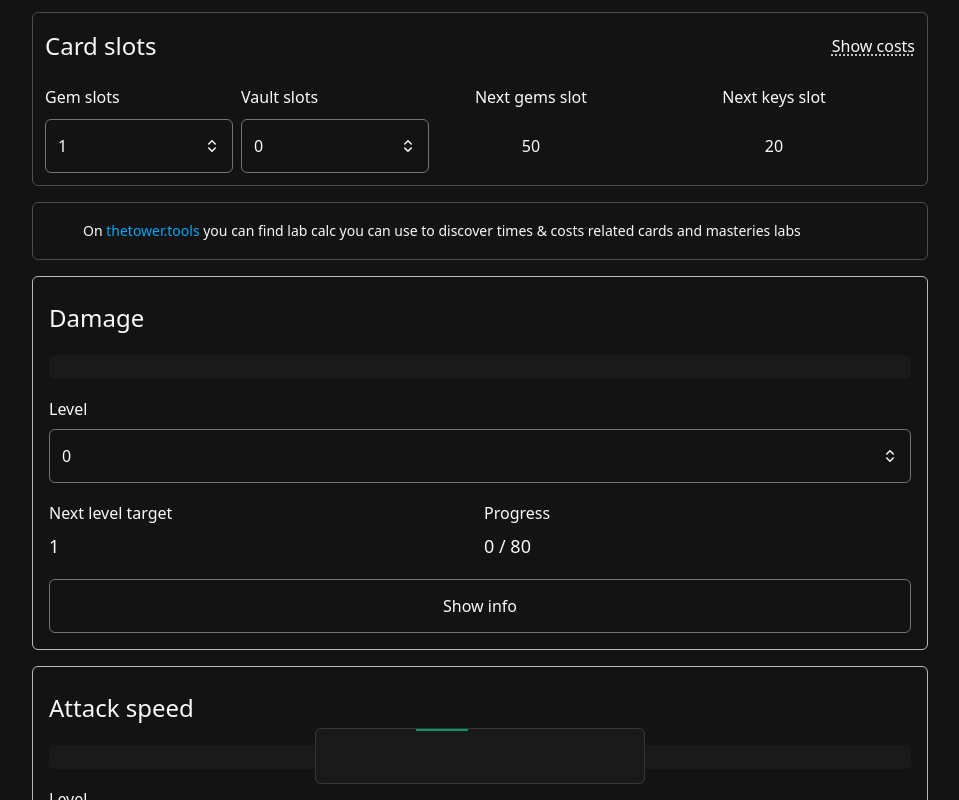
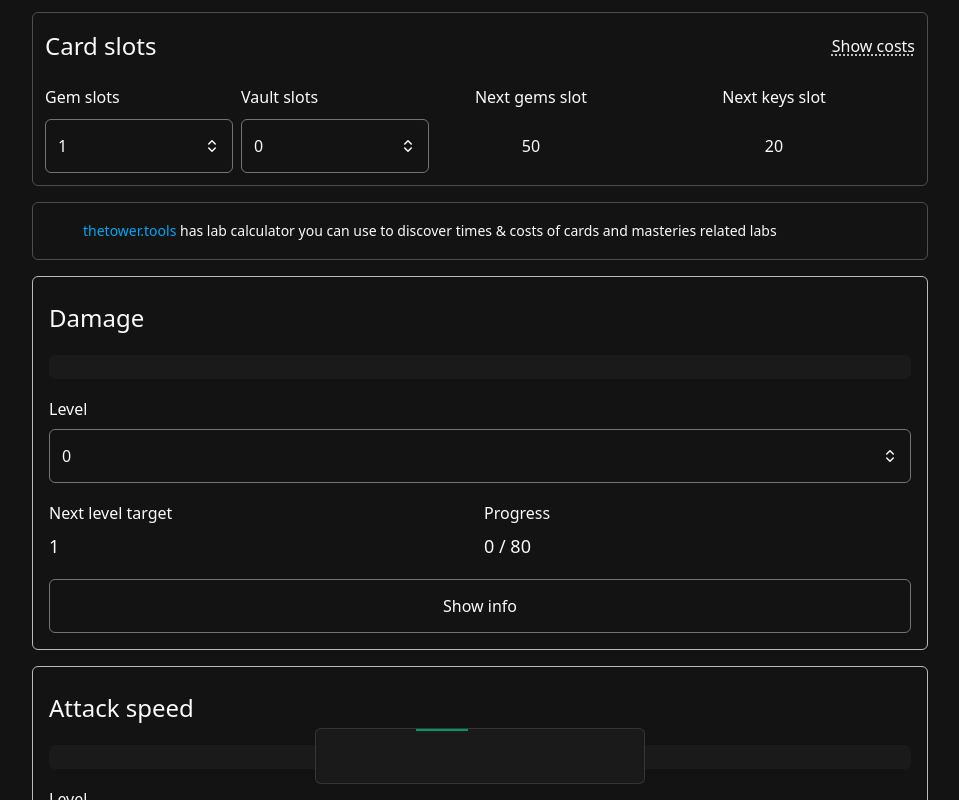
Before and after one commit to buczekmatthias/card-tracker, a Vue app: page / in a window 1280 px wide. Both pictures are taken after a click on the button 602 px from the left and 756 px from the top of the page. Shown: the top 800 px of the page, without its empty margins (160-1119 px from the left). Built offline with nearby package versions, Linux system fonts and the light colour scheme; some icons are missing.

Commit message:
Minor UI changes

```diff
--- a/src/components/Modal.vue
+++ b/src/components/Modal.vue
@@ -5,7 +5,7 @@
       id="modal"
     >
       <div
-        class="bg-theme p-4 flex flex-col gap-2 border border-solid border-slate-300/15 rounded-md max-h-[95vh] max-w-[1360px] w-full"
+        class="bg-theme p-4 flex flex-col gap-4 border border-solid border-slate-300/15 rounded-md max-h-[95vh] max-w-[1360px] w-full"
         ref="modal"
       >
         <div class="w-full flex justify-end">
--- a/src/tabs/Tracker.vue
+++ b/src/tabs/Tracker.vue
@@ -7,13 +7,12 @@
         height="28"
       />
       <p class="text-sm">
-        On
         <a
           href="https://thetower.tools/"
           class="text-sky-500"
           >thetower.tools</a
         >
-        you can find lab calc you can use to discover times & costs related cards and masteries labs
+        has lab calculator you can use to discover times & costs of cards and masteries related labs
       </p>
     </div>
     <Card
```
